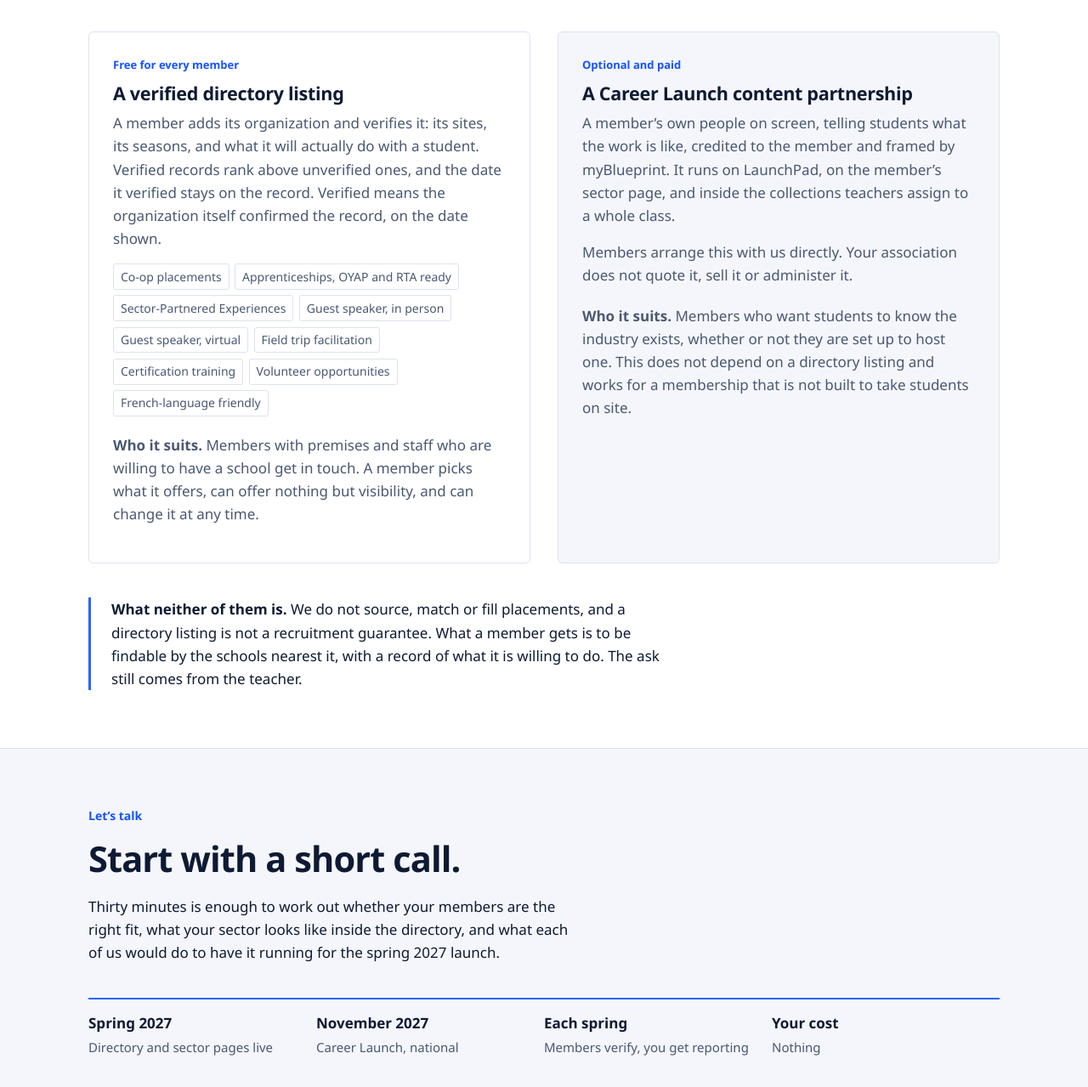
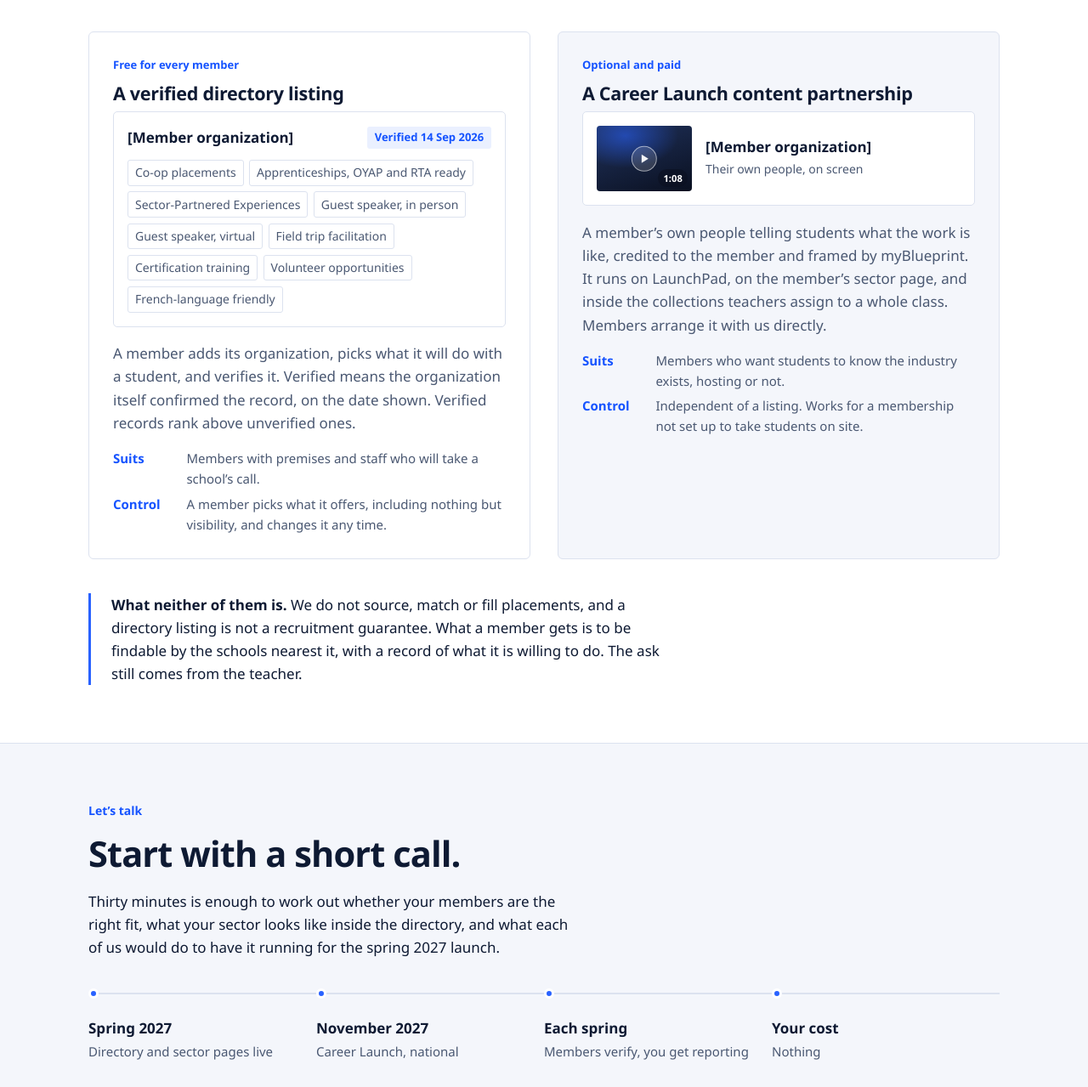
Before and after one commit to gilpages/career-launch-industry-partner, a plain HTML site: page associations/index.html in a window 1280 px wide. Shown: the part 3321-4600 px from the top of the page at 85% size. Drawn offline with Linux system fonts and the light colour scheme; a web font is replaced by a local one.

Commit message:
Add files via upload

```diff
--- a/associations/index.html
+++ b/associations/index.html
@@ -102,6 +102,8 @@ section.tint{background:var(--surface)}
   border:1.5px solid rgba(255,255,255,.55);display:flex;align-items:center;justify-content:center}
 .playbtn::before{content:"";display:block;width:0;height:0;margin-left:.22rem;
   border-left:.9rem solid rgba(255,255,255,.94);border-top:.58rem solid transparent;border-bottom:.58rem solid transparent}
+.playbtn.sm{position:absolute;top:50%;left:50%;width:1.9rem;height:1.9rem;border-width:1px}
+.playbtn.sm::before{border-left-width:.52rem;border-top-width:.33rem;border-bottom-width:.33rem;margin-left:.12rem}
 .qoverlay{position:relative;z-index:2;margin:0 0 .55rem;font-weight:900;font-size:1.0625rem;line-height:1.25;max-width:none;text-shadow:0 1px 10px rgba(0,0,0,.6)}
 .who{position:relative;z-index:2;font-size:.8125rem;color:#C7D2EA;margin:0;max-width:none}
 .who b{display:block;color:#fff;font-weight:900;font-size:.9375rem}
@@ -114,7 +116,11 @@ section.tint{background:var(--surface)}
 .clipnotes h3:not(:first-child){margin-top:1.5rem}
 .clipnotes p{margin:0}
 
-.searchbar{display:flex;flex-wrap:wrap;gap:.6rem;align-items:center;font-size:.9375rem;color:var(--soft);margin:0 0 1.25rem;max-width:none}
+.radar{display:grid;grid-template-columns:1fr;gap:1rem;align-items:center;margin:0 0 1.25rem}
+@media (min-width:40rem){.radar{grid-template-columns:19rem 1fr;gap:1.75rem}}
+.radar svg{display:block;width:100%;height:auto;border-radius:5px;background:var(--surface)}
+.radar-key{margin:0;font-size:.9375rem;color:var(--soft)}
+.radar-key b{color:var(--ink)}
 .field{font-weight:700;color:var(--ink);background:var(--surface);border:1px solid var(--line);border-radius:4px;padding:.35rem .7rem}
 .rows{list-style:none;margin:0;padding:0}
 .row{display:grid;grid-template-columns:4.5rem 1fr;gap:0 1.25rem;padding:1rem 0;border-top:1px solid var(--line)}
@@ -143,6 +149,20 @@ section.tint{background:var(--surface)}
 .offer .tag{font-size:.8125rem;font-weight:700;color:var(--blue-ink);margin:0 0 .6rem}
 .offer h3{font-size:1.35rem;font-weight:900;letter-spacing:-.015em}
 .offer p{color:var(--soft);margin:0 0 1rem}
+.minirec{border:1px solid var(--line);border-radius:5px;padding:1rem;margin:0 0 1.1rem;background:var(--paper)}
+.minirec-head{display:flex;flex-wrap:wrap;gap:.5rem;align-items:center;justify-content:space-between;margin-bottom:.8rem}
+.minirec-head b{font-weight:900;font-size:1.0625rem}
+.minirec-head .state{margin-top:0}
+.minirec.plain{display:flex;gap:1rem;align-items:center}
+.minithumb{position:relative;flex:0 0 7rem;aspect-ratio:16/11;border-radius:4px;
+  background:radial-gradient(90% 80% at 30% 15%,rgba(41,98,255,.55),transparent 62%),linear-gradient(160deg,#20325C,#0A1020)}
+.minidur{position:absolute;right:.3rem;bottom:.3rem;font-size:.7rem;font-weight:700;color:#fff;
+  background:rgba(10,16,32,.6);border-radius:999px;padding:.1rem .4rem}
+.minitext b{display:block;font-weight:900;font-size:1.0625rem;line-height:1.25}
+.minitext span{font-size:.875rem;color:var(--soft)}
+.suits{display:grid;grid-template-columns:4.5rem 1fr;gap:.35rem .9rem;margin:0;font-size:.9375rem}
+.suits dt{font-weight:700;color:var(--blue-ink)}
+.suits dd{margin:0;color:var(--soft)}
 .bignums{display:grid;grid-template-columns:1fr;gap:1.1rem;margin:0 0 1.5rem;padding:0;list-style:none}
 @media (min-width:34rem){.bignums{grid-template-columns:repeat(3,1fr);gap:1.25rem}}
 .bignums li{border-top:2px solid var(--blue);padding-top:.6rem}
@@ -165,10 +185,17 @@ section.tint{background:var(--surface)}
 .cols{display:grid;grid-template-columns:1fr;gap:2rem}
 @media (min-width:52rem){.cols{grid-template-columns:1fr 1fr;gap:2.5rem 3.5rem}}
 
-.tl{display:grid;grid-template-columns:1fr;margin:2.5rem 0 0;border-top:1px solid var(--line)}
-@media (min-width:46rem){.tl{grid-template-columns:repeat(4,1fr);border-top:0}}
-.tl div{padding:1rem 0;border-bottom:1px solid var(--line)}
-@media (min-width:46rem){.tl div{border-top:2px solid var(--blue);border-bottom:0;padding:.9rem 1.25rem .9rem 0}}
+.tl{display:grid;grid-template-columns:1fr;margin:2.5rem 0 0}
+@media (min-width:46rem){.tl{grid-template-columns:repeat(4,1fr)}}
+.tl div{position:relative;padding:1.4rem 0 1.4rem 1.6rem;border-left:2px solid var(--line)}
+.tl div::before{content:"";position:absolute;left:-7px;top:1.6rem;width:12px;height:12px;border-radius:50%;
+  background:var(--blue);border:3px solid var(--paper)}
+.tl div:last-child{border-left-color:transparent}
+@media (min-width:46rem){
+  .tl div{padding:1.6rem 1.25rem 0 0;border-left:0;border-top:2px solid var(--line)}
+  .tl div::before{left:0;top:-7px}
+  .tl div:last-child{border-top-color:var(--line)}
+}
 .tl b{display:block;font-weight:900}
 .tl span{font-size:.9375rem;color:var(--soft)}
 .contact{margin:1.75rem 0 0;font-size:.9375rem;line-height:1.5;color:var(--soft);max-width:none}
@@ -286,11 +313,29 @@ footer p{max-width:48rem}
       </div>
 
       <div class="panel" id="p1" role="tabpanel" aria-labelledby="t1" hidden>
-        <p class="searchbar">
-          <span>Near</span><span class="field">the school’s postal code</span>
-          <span>within</span><span class="field">50 km</span>
-          <span>offering</span><span class="field">co-op placements</span>
-        </p>
+        <div class="radar">
+          <svg viewBox="0 0 320 200" role="img" aria-label="A school at the centre with member organizations at 10, 25 and 50 kilometres">
+            <defs><radialGradient id="rg" cx="0.5" cy="1" r="1">
+              <stop offset="0" stop-color="var(--blue)" stop-opacity="0.16"/>
+              <stop offset="1" stop-color="var(--blue)" stop-opacity="0"/>
+            </radialGradient></defs>
+            <rect width="320" height="200" fill="url(#rg)"/>
+            <g fill="none" stroke="var(--line)">
+              <path d="M160 194a56 56 0 0 1 0 0" /><circle cx="160" cy="194" r="48"/>
+              <circle cx="160" cy="194" r="104"/><circle cx="160" cy="194" r="166"/>
+            </g>
+            <g fill="var(--soft)" font-size="11" font-weight="700" text-anchor="middle">
+              <text x="160" y="140">10 km</text><text x="160" y="84">25 km</text><text x="160" y="26">50 km</text>
+            </g>
+            <g fill="var(--blue)">
+              <circle cx="118" cy="168" r="6"/><circle cx="206" cy="160" r="6"/>
+              <circle cx="92" cy="112" r="6"/><circle cx="236" cy="124" r="6"/><circle cx="168" cy="96" r="6"/>
+              <circle cx="56" cy="64" r="6"/><circle cx="268" cy="74" r="6"/><circle cx="196" cy="42" r="6"/>
+            </g>
+            <path d="M160 180l13 10v14h-26v-14z" fill="var(--ink)"/>
+          </svg>
+          <p class="radar-key"><b>The school is at the centre.</b> Each dot is an organization that has said what it will do with a student. A teacher sets the distance and what they are looking for, and gets this.</p>
+        </div>
         <ul class="rows">
           <li class="row">
             <div class="km">8 km<small>same town</small></div>
@@ -376,7 +421,11 @@ footer p{max-width:48rem}
       <div class="offer">
         <p class="tag">Free for every member</p>
         <h3>A verified directory listing</h3>
-        <p>A member adds its organization and verifies it: its sites, its seasons, and what it will actually do with a student. Verified records rank above unverified ones, and the date it verified stays on the record. Verified means the organization itself confirmed the record, on the date shown.</p>
+        <div class="minirec">
+          <div class="minirec-head">
+            <b>[Member organization]</b>
+            <span class="state ok">Verified 14 Sep 2026</span>
+          </div>
           <ul class="chips">
             <li>Co-op placements</li><li>Apprenticeships, OYAP and RTA ready</li>
             <li>Sector-Partnered Experiences</li><li>Guest speaker, in person</li>
@@ -384,14 +433,28 @@ footer p{max-width:48rem}
             <li>Certification training</li><li>Volunteer opportunities</li>
             <li>French-language friendly</li>
           </ul>
-        <p style="margin-top:1.25rem"><strong>Who it suits.</strong> Members with premises and staff who are willing to have a school get in touch. A member picks what it offers, can offer nothing but visibility, and can change it at any time.</p>
+        </div>
+        <p>A member adds its organization, picks what it will do with a student, and verifies it. Verified means the organization itself confirmed the record, on the date shown. Verified records rank above unverified ones.</p>
+        <dl class="suits">
+          <dt>Suits</dt><dd>Members with premises and staff who will take a school’s call.</dd>
+          <dt>Control</dt><dd>A member picks what it offers, including nothing but visibility, and changes it any time.</dd>
+        </dl>
       </div>
       <div class="offer paid">
         <p class="tag">Optional and paid</p>
         <h3>A Career Launch content partnership</h3>
-        <p>A member’s own people on screen, telling students what the work is like, credited to the member and framed by myBlueprint. It runs on LaunchPad, on the member’s sector page, and inside the collections teachers assign to a whole class.</p>
-        <p>Members arrange this with us directly. Your association does not quote it, sell it or administer it.</p>
-        <p style="margin-top:1.25rem"><strong>Who it suits.</strong> Members who want students to know the industry exists, whether or not they are set up to host one. This does not depend on a directory listing and works for a membership that is not built to take students on site.</p>
+        <div class="minirec plain">
+          <div class="minithumb"><span class="playbtn sm" aria-hidden="true"></span><span class="minidur">1:08</span></div>
+          <div class="minitext">
+            <b>[Member organization]</b>
+            <span>Their own people, on screen</span>
+          </div>
+        </div>
+        <p>A member’s own people telling students what the work is like, credited to the member and framed by myBlueprint. It runs on LaunchPad, on the member’s sector page, and inside the collections teachers assign to a whole class. Members arrange it with us directly.</p>
+        <dl class="suits">
+          <dt>Suits</dt><dd>Members who want students to know the industry exists, hosting or not.</dd>
+          <dt>Control</dt><dd>Independent of a listing. Works for a membership not set up to take students on site.</dd>
+        </dl>
       </div>
     </div>
     <div class="callout">
```
Lines whose indentation alone changed are shown as unchanged.
